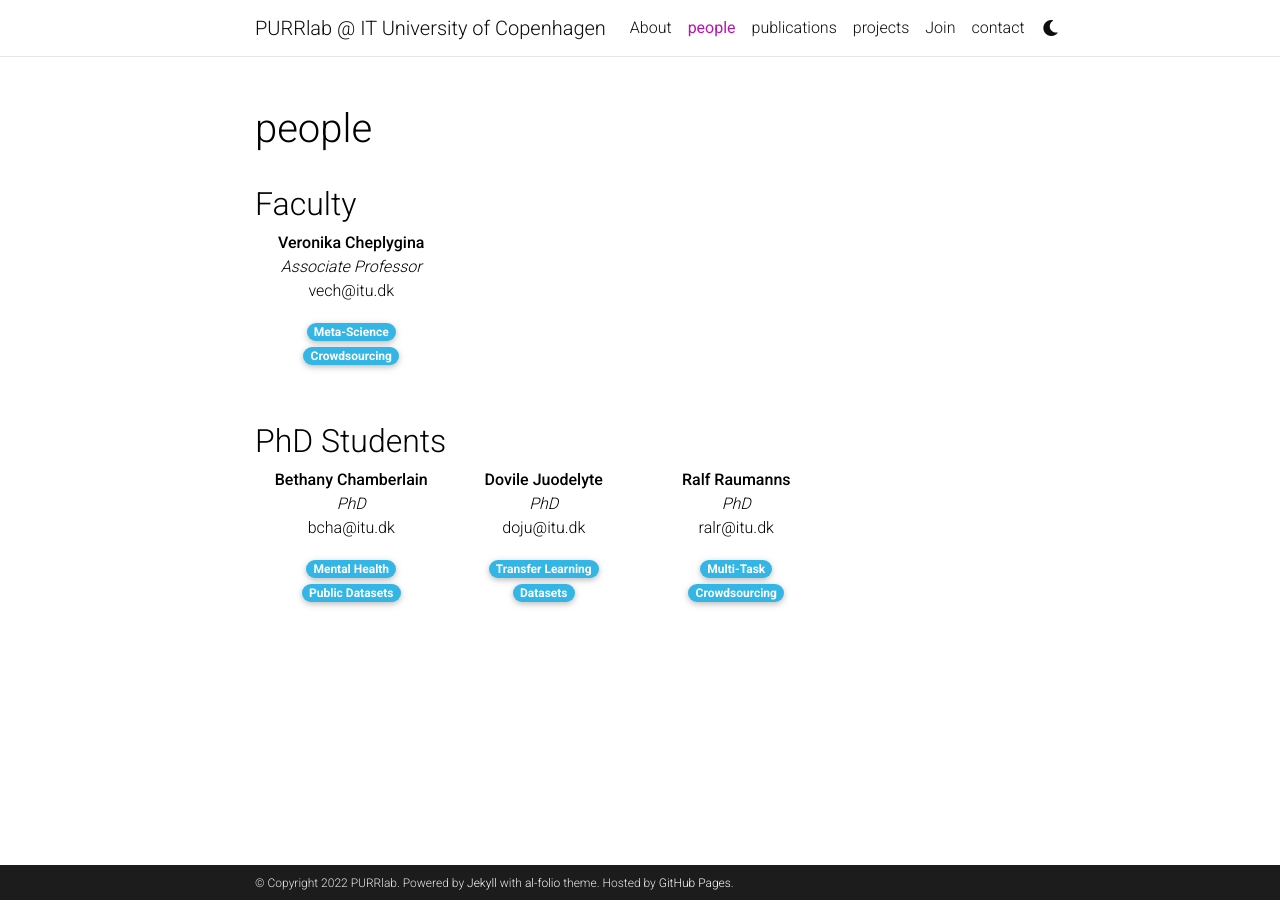
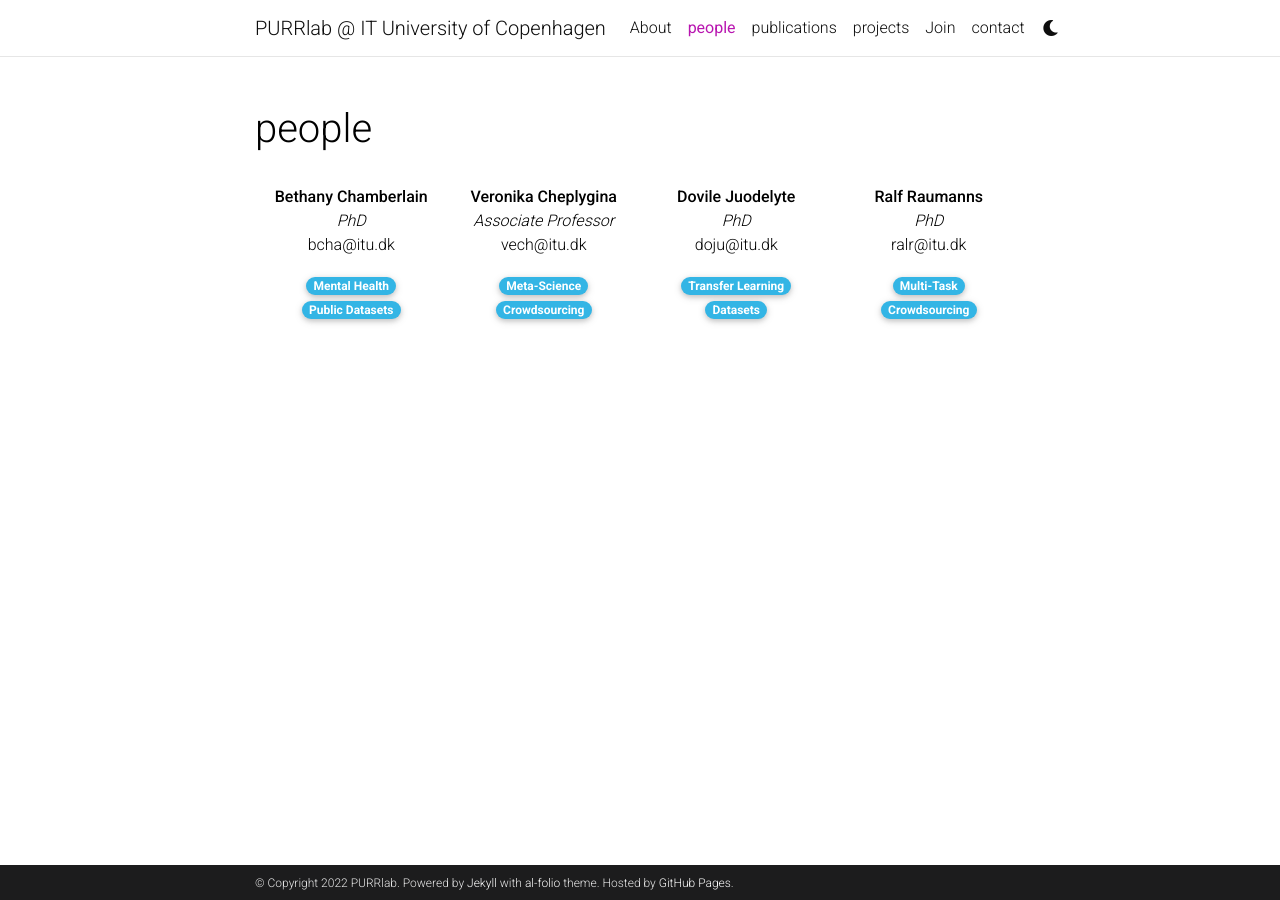
Before and after one commit to bethanychamberlain/testing, a Jekyll site: the page built from _pages/people.md, in a window 1280 px wide. Built offline with Jekyll 4.4.1, drawn with Linux system fonts in a browser that asks for light colours; comment, search, counter and statistics services are not loaded; a style sheet for code colours, icons or effects is not loaded.

Commit message:
Simplifying, all people together for now

```diff
--- a/_includes/people.html
+++ b/_includes/people.html
@@ -1,23 +1,8 @@
 <div class="People">
-  {% assign people = site.people | where: "group", "Faculty" %}
+
+  {% assign people = site.people %}
   {% if people.size != 0 %}
-  <h2>Faculty</h2>
-    <div class="container">
-      {% for person in people limit: site.people_limit %}
 
-          <div class="row">
-          {% include person.html %}
-          </div>
-      {% endfor %}
-    </div>
-
-  {% else %}
-    <p>No faculty so far...</p>
-  {% endif %}
-
-  {% assign people = site.people | where: "group", "PhD"  %}
-  {% if people.size != 0 %}
-  <h2>PhD Students</h2>
     <div class="container">
       {% for person in people limit: site.people_limit %}
         {% assign remainder = forloop.index | modulo: 4 %}
```
